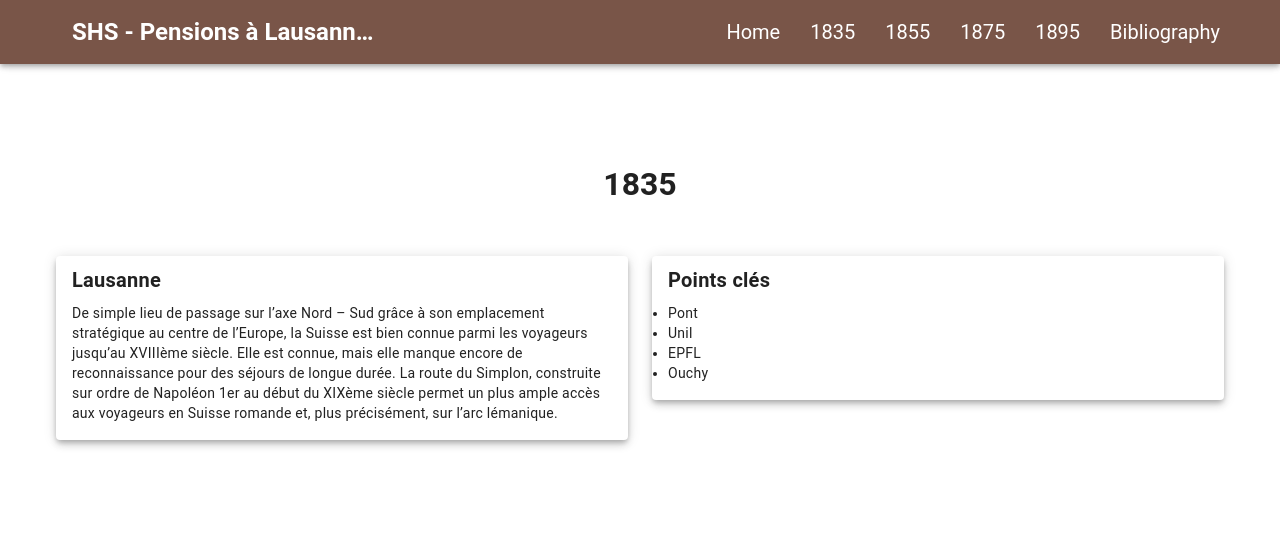
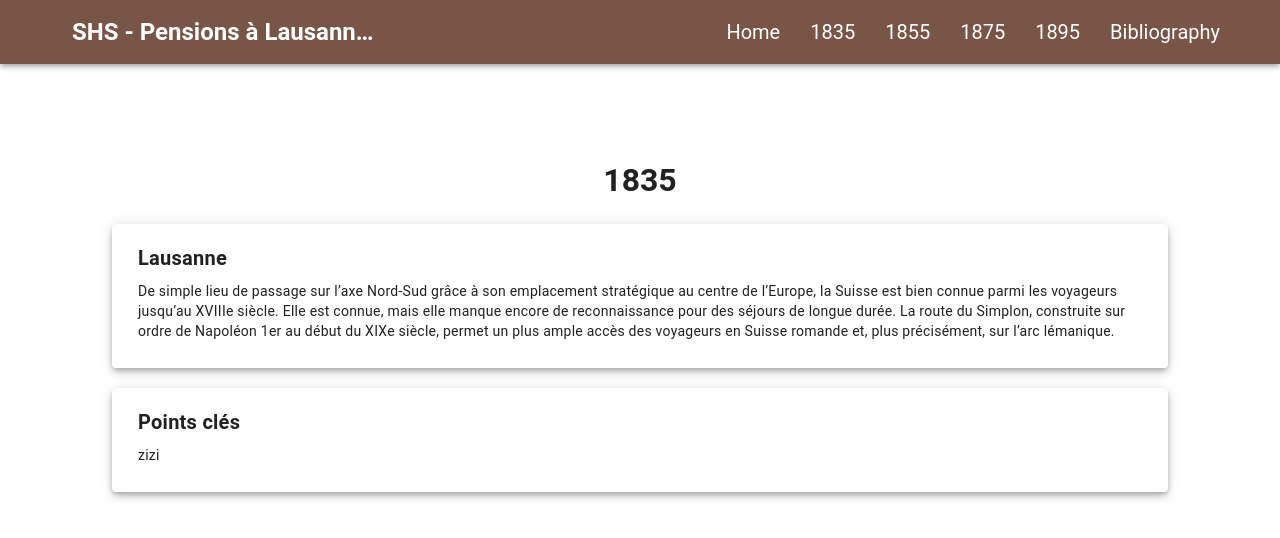
Before and after one commit to leolitrico/shs-site, a Vue app: page /date/1835-page in a window 1280 px wide. Shown: the top 538 px of the page. Built offline with nearby package versions, Linux system fonts and the light colour scheme.

Commit message:
salkedfjsalk

```diff
--- a/src/components/Home.vue
+++ b/src/components/Home.vue
@@ -3,8 +3,10 @@
         <v-card class="elevation-5">
             <v-card-title class="headline font-weight-bold">Intro</v-card-title>
             <v-card-text>
-                <p>Lausanne est une belle ville</p>
-                <p>super belle</p>
+                <p>
+                    Lausanne telle qu’on la connaît aujourd’hui est une ville cosmopolite. C’est un centre d’intérêt européen et mondial grâce à sa diversité culturelle, ses offres de formation, ainsi qu’à son importance économique et à ses paysages incontournables. Le chef-lieu vaudois, quatrième ville suisse, est donc considéré à présent comme un point majeur de passage et d’attraction touristique ; mais quelles sont les origines (suisses et étrangères) de cette attractivité ? Comment les pratiques de mobilité et d’hébergement ont-elles influencé le développement économique et touristique de la ville au fil des années ? Sur notre site, vous pourrez vous immerger, à l’aide de cartes, d’images historiques et de nos statistiques, dans l’évolution de la mobilité des personnes à Lausanne.
+Le besoin d’un logement lors d’un séjour à Lausanne, que ce soit pour des raisons professionnelles, académiques ou pour du loisir, entraîne des activités d’hébergement non négligeables qui, déjà à partir du XVIIIe siècle, sont visibles à travers les recensements des pensions. Ces derniers ont servi de source principale pour nos analyses. Afin de faire une analyse représentative de l’ensemble du XIXe siècle, nous avons mené notre étude sur les années suivantes : 1835, 1855, 1875 et 1895.
+                </p>
             </v-card-text>
         </v-card>
     </v-container>
--- a/src/date/1835-page.vue
+++ b/src/date/1835-page.vue
@@ -1,36 +1,31 @@
 <template>
   <v-main>
-      <v-container>
-        <v-row class="mb-6">
     <v-col>
       <h1 class="display-2 font-weight-bold text-center">1835</h1>
-          </v-col>
-        </v-row>
-        <v-row>
-          <v-col cols="12" md="6" class="mb-6">
       <v-card class="elevation-5">
         <v-card-title class="headline font-weight-bold">Lausanne</v-card-title>
         <v-card-text>
           <p>
-                  De simple lieu de passage sur l’axe Nord – Sud grâce à son emplacement stratégique au centre de l’Europe, la Suisse est bien connue parmi les voyageurs jusqu’au XVIIIème siècle. Elle est connue, mais elle manque encore de reconnaissance pour des séjours de longue durée. La route du Simplon, construite sur ordre de Napoléon 1er  au début du XIXème siècle permet un plus ample accès aux voyageurs en Suisse romande et, plus précisément, sur l’arc lémanique.
+            De simple lieu de passage sur l’axe Nord-Sud grâce à son emplacement stratégique au centre de l’Europe, la Suisse est bien connue parmi les voyageurs jusqu’au XVIIIe siècle. Elle est connue, mais elle manque encore de reconnaissance pour des séjours de longue durée. La route du Simplon, construite sur ordre de Napoléon 1er  au début du XIXe siècle, permet un plus ample accès des voyageurs en Suisse romande et, plus précisément, sur l’arc lémanique.
+          </p>
+        </v-card-text>
+      </v-card>
+      <v-card class="elevation-5">
+        <v-card-title class="headline font-weight-bold">Points clés</v-card-title>
+        <v-card-text>
+          <p>
+            zizi
           </p>
         </v-card-text>
       </v-card>
     </v-col>
-          <v-col cols="12" md="6">
-            <v-card class="elevation-5">
-              <v-card-title class="headline font-weight-bold">Points clés</v-card-title>
-              <v-card-text>
-                <ul>
-                  <li>Pont</li>
-                  <li>Unil</li>
-                  <li>EPFL</li>
-                  <li>Ouchy</li>
-                </ul>
-              </v-card-text>
-            </v-card>
-          </v-col>
-        </v-row>
-      </v-container>
   </v-main>
 </template>
+
+<style scoped>
+.v-card {
+  margin: 20px 100px;
+  padding: 10px;
+}
+
+</style>
--- a/src/date/1855-page.vue
+++ b/src/date/1855-page.vue
@@ -1,32 +1,29 @@
 <template>
   <v-main>
-        <v-row class="mb-6">
     <v-col>
       <h1 class="display-2 font-weight-bold text-center">1855</h1>
-          </v-col>
-        </v-row>
-        <v-container>
       <v-card class="elevation-5">
         <v-card-title class="headline font-weight-bold">Lausanne</v-card-title>
         <v-card-text>
-                <p>lausanne est une belle ville</p>
-                <p>super belle</p>
+          <p>
+            zizi
+          </p>
         </v-card-text>
       </v-card>
-        </v-container>
-            <v-container>
       <v-card class="elevation-5">
         <v-card-title class="headline font-weight-bold">Points clés</v-card-title>
         <v-card-text>
-                <ul>
-                  <li>Pont</li>
-                  <li>Unil</li>
-                  <li>EPFL</li>
-                  <li>Ouchy</li>
-                </ul>
+          <p>
+            zizi
+          </p>
         </v-card-text>
       </v-card>
-
-      </v-container>
+    </v-col>
   </v-main>
 </template>
+
+<style>
+.v-card {
+  margin: 20px;
+}
+</style>
--- a/src/date/1875-page.vue
+++ b/src/date/1875-page.vue
@@ -1,3 +1,29 @@
 <template>
-    <p>Page pour 1875</p>
-</template>
+    <v-main>
+      <v-col>
+        <h1 class="display-2 font-weight-bold text-center">1875</h1>
+        <v-card class="elevation-5">
+          <v-card-title class="headline font-weight-bold">Lausanne</v-card-title>
+          <v-card-text>
+            <p>
+              zizi
+            </p>
+          </v-card-text>
+        </v-card>
+        <v-card class="elevation-5">
+          <v-card-title class="headline font-weight-bold">Points clés</v-card-title>
+          <v-card-text>
+            <p>
+              zizi
+            </p>
+          </v-card-text>
+        </v-card>
+      </v-col>
+    </v-main>
+  </template>
+
+  <style>
+  .v-card {
+    margin: 20px;
+  }
+  </style>
--- a/src/date/1895-page.vue
+++ b/src/date/1895-page.vue
@@ -1,3 +1,29 @@
 <template>
-    <p>Page pour 1895</p>
-</template>
+    <v-main>
+      <v-col>
+        <h1 class="display-2 font-weight-bold text-center">1895</h1>
+        <v-card class="elevation-5">
+          <v-card-title class="headline font-weight-bold">Lausanne</v-card-title>
+          <v-card-text>
+            <p>
+              zizi
+            </p>
+          </v-card-text>
+        </v-card>
+        <v-card class="elevation-5">
+          <v-card-title class="headline font-weight-bold">Points clés</v-card-title>
+          <v-card-text>
+            <p>
+              zizi
+            </p>
+          </v-card-text>
+        </v-card>
+      </v-col>
+    </v-main>
+  </template>
+
+  <style>
+  .v-card {
+    margin: 20px;
+  }
+  </style>
```
Lines whose indentation alone changed are shown as unchanged.
